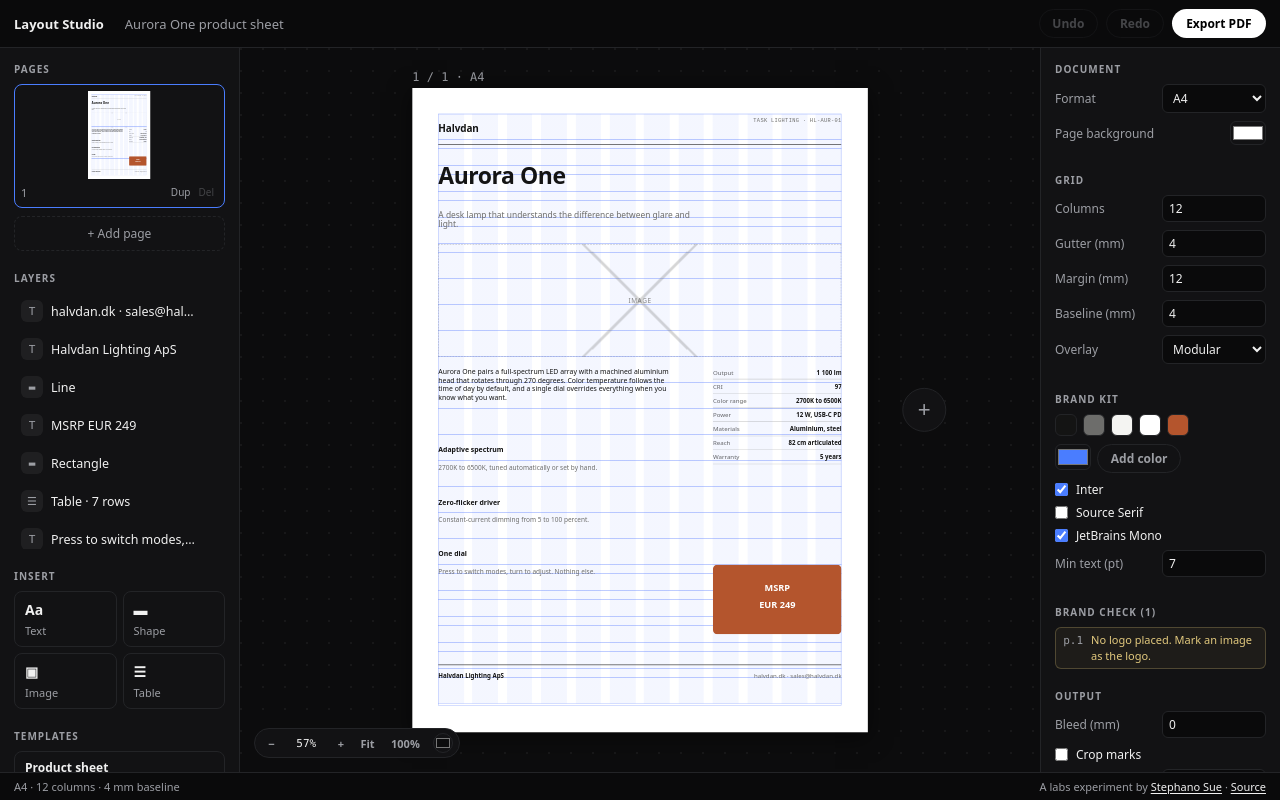
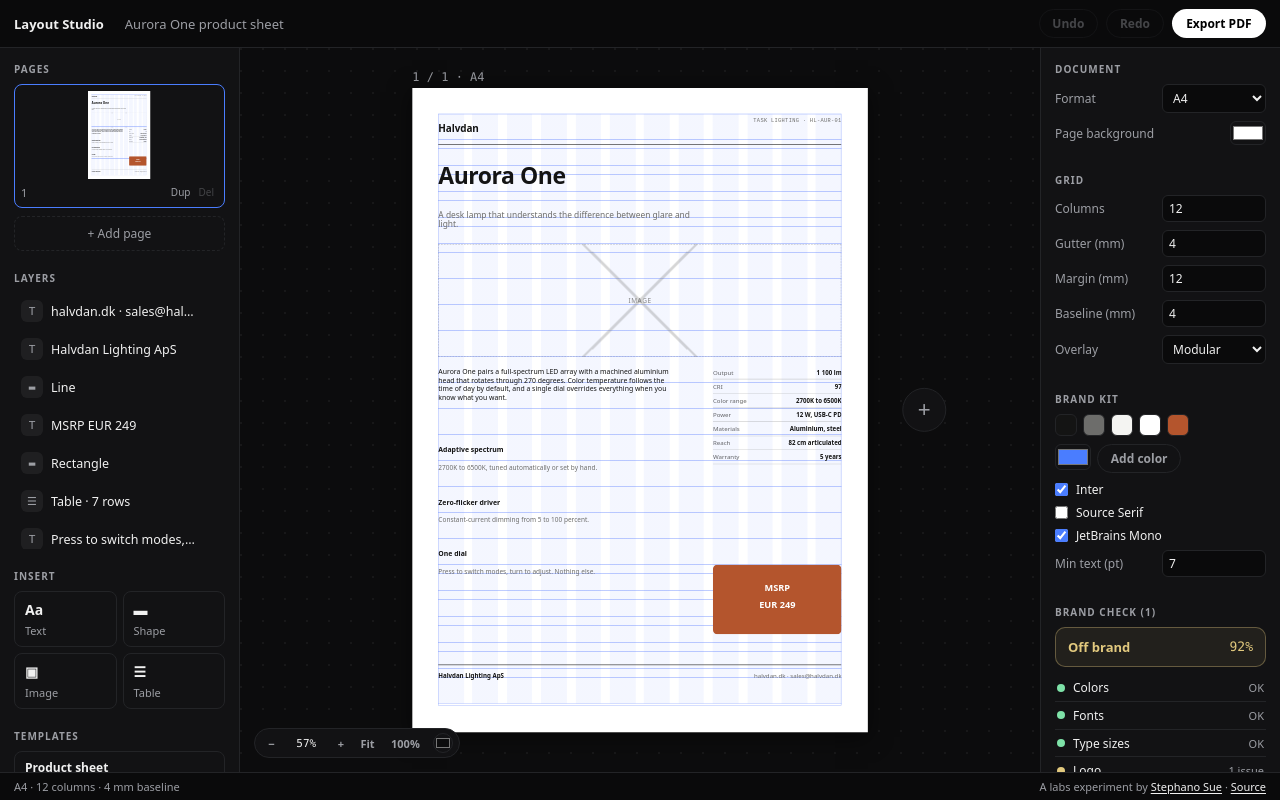
Before and after one commit to ql1max/layout-studio, a React (Vite) app: page / in a window 1280 px wide. Built offline with nearby package versions, Linux system fonts and the light colour scheme.

Commit message:
feat: scored brand check card with per-category status rows

```diff
--- a/src/App.tsx
+++ b/src/App.tsx
@@ -877,6 +877,31 @@
                 <h2>
                   Brand check{violations.length > 0 ? ` (${violations.length})` : ''}
                 </h2>
+                <div
+                  className={`score-card ${violations.length === 0 ? 'score-card--ok' : 'score-card--warn'}`}
+                >
+                  <strong>{violations.length === 0 ? 'On brand' : 'Off brand'}</strong>
+                  <span>{Math.max(0, 100 - violations.length * 8)}%</span>
+                </div>
+                {(
+                  [
+                    ['Colors', /palette/],
+                    ['Fonts', /font/],
+                    ['Type sizes', /minimum/],
+                    ['Logo', /logo/i],
+                  ] as const
+                ).map(([label, pattern]) => {
+                  const count = violations.filter((v) => pattern.test(v.message)).length;
+                  return (
+                    <div className="brand-row" key={label}>
+                      <span className={count ? 'brand-row__dot is-warn' : 'brand-row__dot'} />
+                      <span>{label}</span>
+                      <span className="brand-row__status">
+                        {count ? `${count} issue${count > 1 ? 's' : ''}` : 'OK'}
+                      </span>
+                    </div>
+                  );
+                })}
                 {violations.length === 0 ? (
                   <p className="hint hint--ok">
                     Everything on the document follows the brand kit.
--- a/src/index.css
+++ b/src/index.css
@@ -528,6 +528,65 @@
   cursor: pointer;
 }
 
+.score-card {
+  display: flex;
+  align-items: center;
+  justify-content: space-between;
+  border-radius: 0.625rem;
+  padding: 0.625rem 0.75rem;
+  font-size: 0.8125rem;
+  margin-bottom: 0.5rem;
+  border: 1px solid;
+}
+
+.score-card--ok {
+  color: #7ee2a8;
+  background: rgba(126, 226, 168, 0.08);
+  border-color: rgba(126, 226, 168, 0.35);
+}
+
+.score-card--warn {
+  color: #e2c97e;
+  background: rgba(226, 201, 126, 0.08);
+  border-color: rgba(226, 201, 126, 0.35);
+}
+
+.score-card span {
+  font-family: var(--ui-mono);
+}
+
+.brand-row {
+  display: flex;
+  align-items: center;
+  gap: 0.5rem;
+  font-size: 0.75rem;
+  color: var(--ui-text);
+  padding: 0.3rem 0.125rem;
+  border-bottom: 1px solid var(--ui-line);
+}
+
+.brand-row:last-of-type {
+  margin-bottom: 0.5rem;
+}
+
+.brand-row__dot {
+  width: 0.5rem;
+  height: 0.5rem;
+  border-radius: 50%;
+  background: #7ee2a8;
+  flex-shrink: 0;
+}
+
+.brand-row__dot.is-warn {
+  background: #e2c97e;
+}
+
+.brand-row__status {
+  margin-left: auto;
+  font-size: 0.6875rem;
+  color: var(--ui-muted);
+}
+
 .violations {
   display: grid;
   gap: 0.25rem;
```
